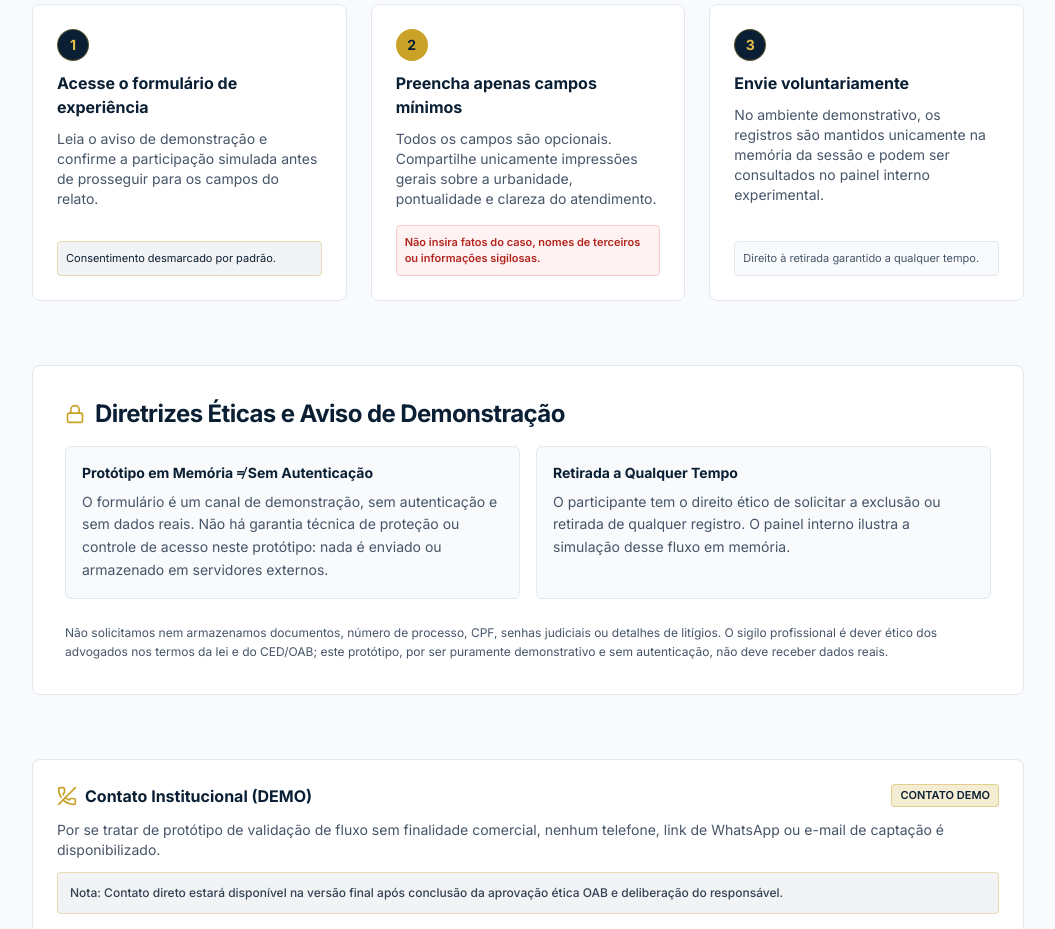
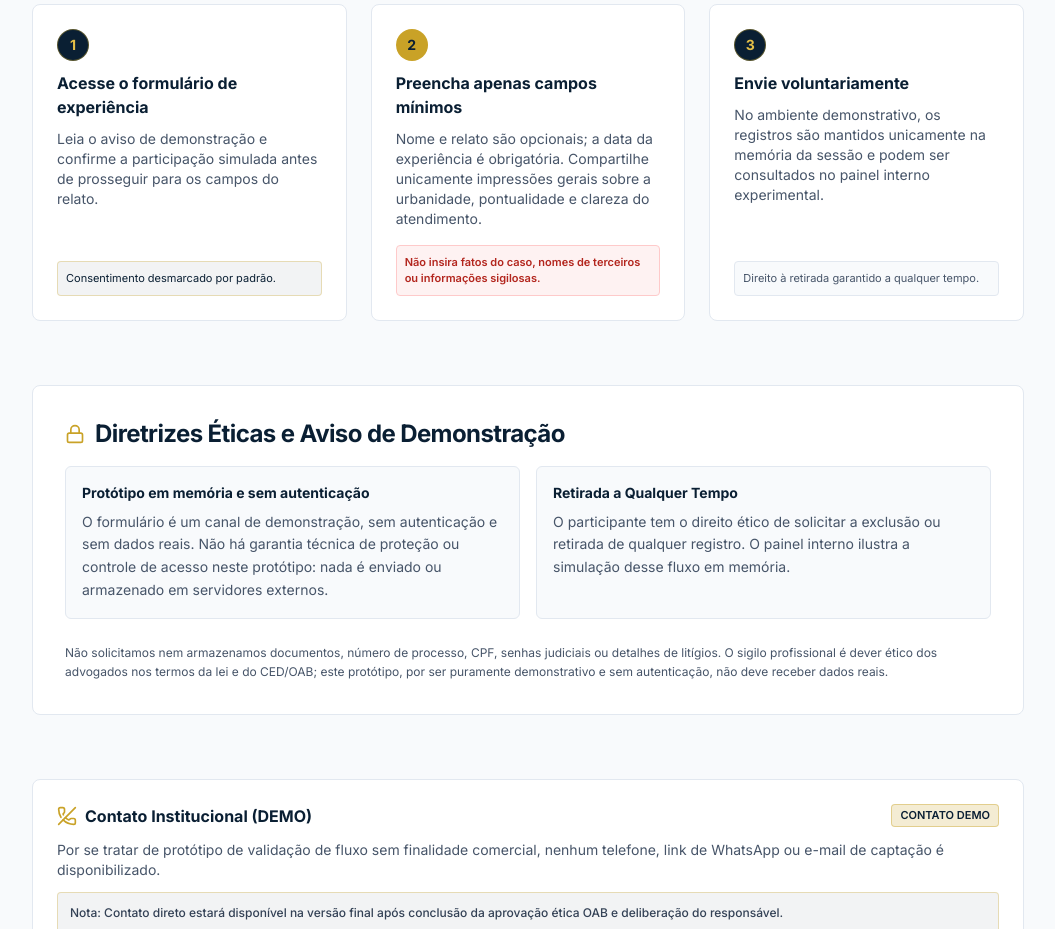
Before and after one commit to organizacaointeligenteia-boop/ferriavalia--es-t4iezzz8h, a React (Vite) app: page / in a window 1280 px wide. Shown: the part 1580-2509 px from the top of the page, without its empty margins (112-1167 px from the left). Built offline with nearby package versions, Linux system fonts and the light colour scheme.

Commit message:
fix(institucional): ajustar textos de obrigatoriedade de data e titulo do prototipo em memoria

```diff
--- a/src/pages/Index.tsx
+++ b/src/pages/Index.tsx
@@ -171,8 +171,9 @@ export default function Index() {
               </div>
               <h3 className="font-bold text-base text-[#0A1F33]">Preencha apenas campos mínimos</h3>
               <p className="text-xs sm:text-sm text-slate-600 leading-relaxed">
-                Todos os campos são opcionais. Compartilhe unicamente impressões gerais sobre a
-                urbanidade, pontualidade e clareza do atendimento.
+                Nome e relato são opcionais; a data da experiência é obrigatória. Compartilhe
+                unicamente impressões gerais sobre a urbanidade, pontualidade e clareza do
+                atendimento.
               </p>
             </div>
             <div className="text-[11px] font-semibold text-[#B3261E] bg-red-50 p-2 rounded border border-red-200">
@@ -210,7 +211,7 @@ export default function Index() {
 
         <div className="grid grid-cols-1 md:grid-cols-2 gap-4 text-xs sm:text-sm text-slate-800">
           <div className="space-y-2 p-4 bg-slate-50 rounded-md border border-slate-200">
-            <h3 className="font-bold text-[#0A1F33]">Protótipo em Memória ≠ Sem Autenticação</h3>
+            <h3 className="font-bold text-[#0A1F33]">Protótipo em memória e sem autenticação</h3>
             <p className="text-slate-600 leading-relaxed">
               O formulário é um canal de demonstração, sem autenticação e sem dados reais. Não há
               garantia técnica de proteção ou controle de acesso neste protótipo: nada é enviado ou
```
Also changed, not shown: .skip.config.json.
